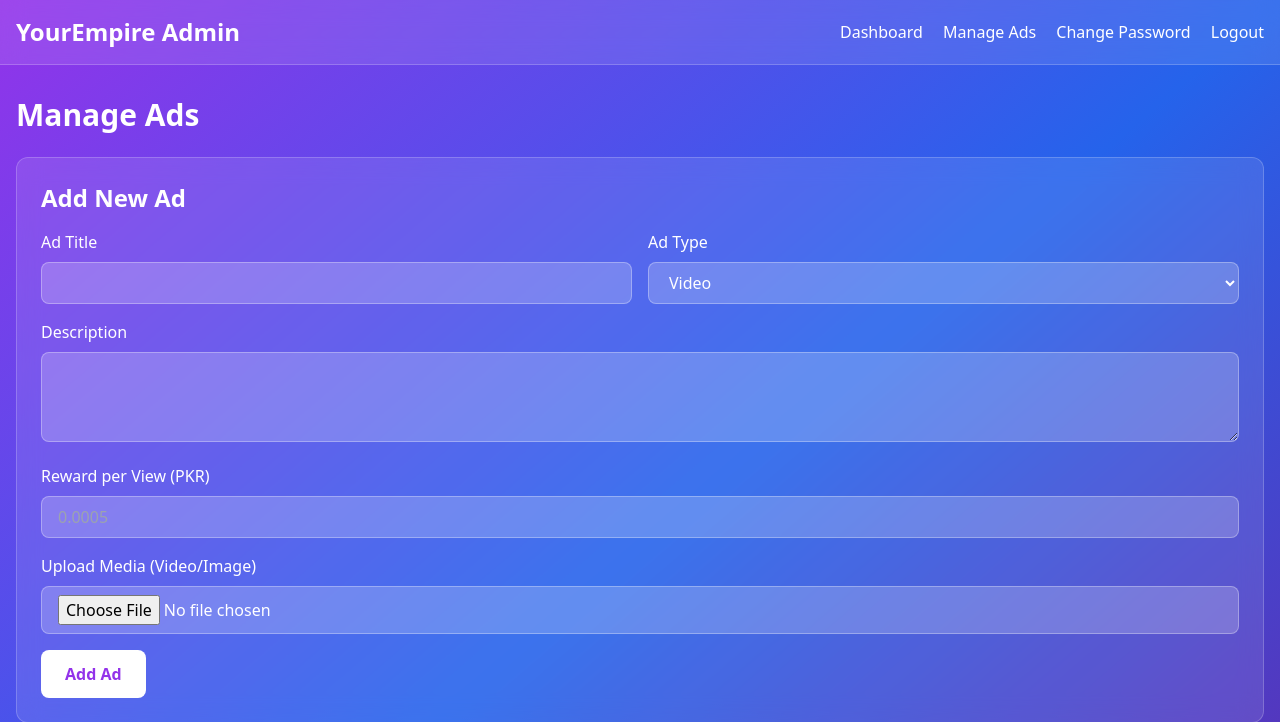
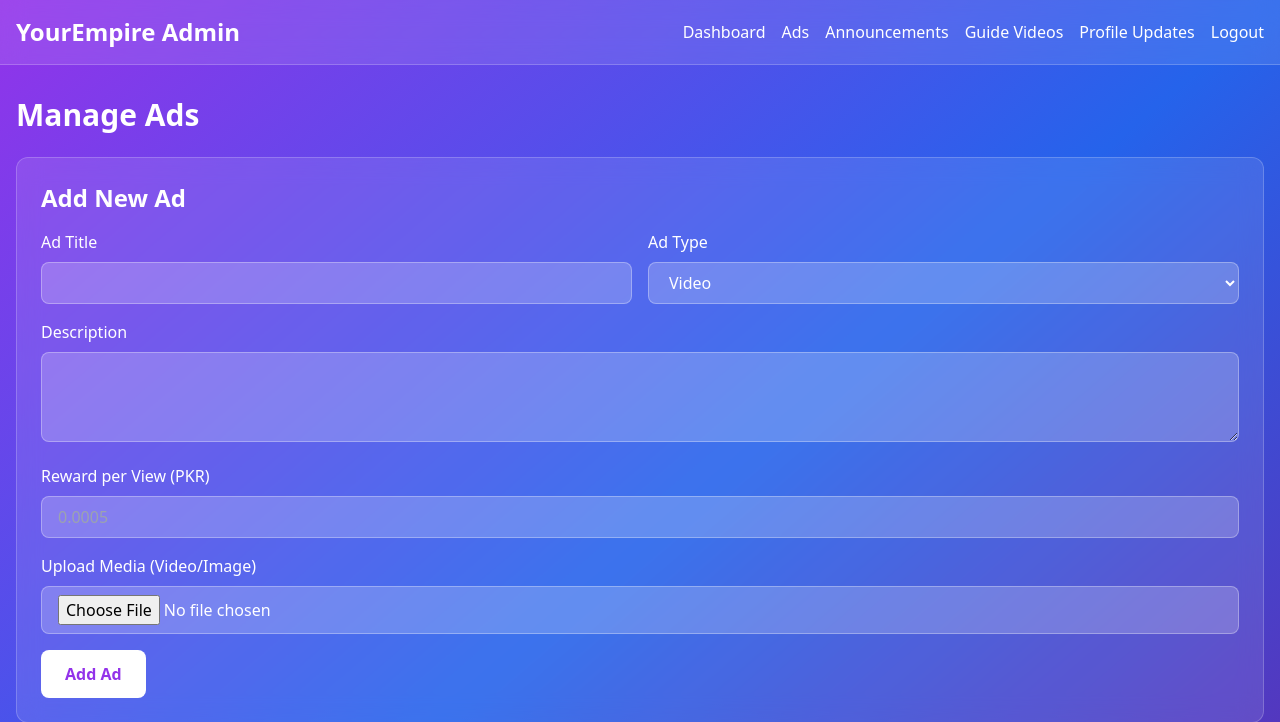
Before and after one commit to alihyderbaloch/YourEmpire., a Flask app: page /admin/manage-ads in a window 1280 px wide. Shown: the top 722 px of the page. Run offline with Flask 3, Linux system fonts and the light colour scheme; the visitor is signed in with stand-in values (Sample User, id 1); data that the repository does not hold is empty; some libraries are stand-ins or nearby versions.

Commit message:
Update admin navigation links to include all new features
Correct the navigation links in the manage ads template to include all admin features and remove a reference to a non-existent password change route.

Replit-Commit-Author: Agent
Replit-Commit-Session-Id: 0d011106-bfb6-4554-b072-91b53b411faa
Replit-Commit-Checkpoint-Type: full_checkpoint
Replit-Commit-Event-Id: ee52b4cb-070d-4685-bdcf-dd1d8f0a1e40
Replit-Commit-Screenshot-Url: https://storage.googleapis.com/screenshot-production-us-central1/064be7b3-9fc3-4dd7-9178-19b830452fdb/0d011106-bfb6-4554-b072-91b53b411faa/DFD5DvM

```diff
--- a/templates/manage_ads.html
+++ b/templates/manage_ads.html
@@ -11,10 +11,12 @@
         <div class="container mx-auto px-4 py-4">
             <div class="flex justify-between items-center">
                 <h1 class="text-2xl font-bold text-white">YourEmpire Admin</h1>
-                <div class="space-x-4">
+                <div class="space-x-2 md:space-x-4 text-sm md:text-base flex flex-wrap">
                     <a href="{{ url_for('admin_dashboard') }}" class="text-white hover:text-purple-200 transition">Dashboard</a>
-                    <a href="{{ url_for('manage_ads') }}" class="text-white hover:text-purple-200 transition">Manage Ads</a>
-                    <a href="{{ url_for('change_admin_password') }}" class="text-white hover:text-purple-200 transition">Change Password</a>
+                    <a href="{{ url_for('manage_ads') }}" class="text-white hover:text-purple-200 transition">Ads</a>
+                    <a href="{{ url_for('manage_announcements') }}" class="text-white hover:text-purple-200 transition">Announcements</a>
+                    <a href="{{ url_for('manage_guide_videos') }}" class="text-white hover:text-purple-200 transition">Guide Videos</a>
+                    <a href="{{ url_for('profile_updates') }}" class="text-white hover:text-purple-200 transition">Profile Updates</a>
                     <a href="{{ url_for('logout') }}" class="text-white hover:text-purple-200 transition">Logout</a>
                 </div>
             </div>
```
